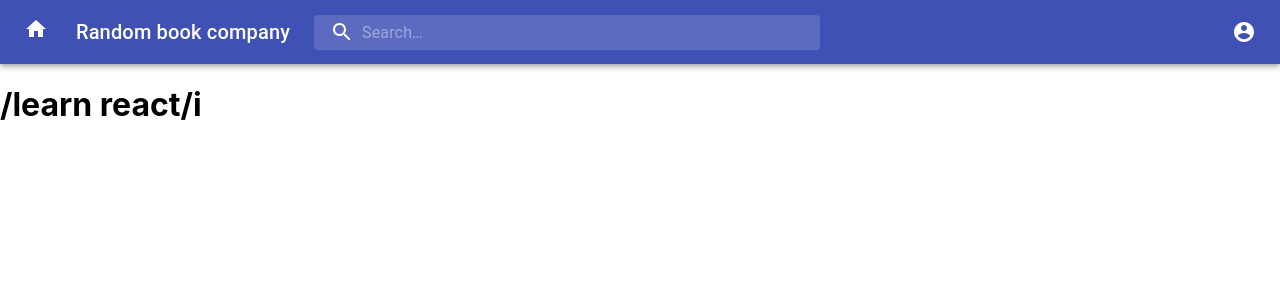
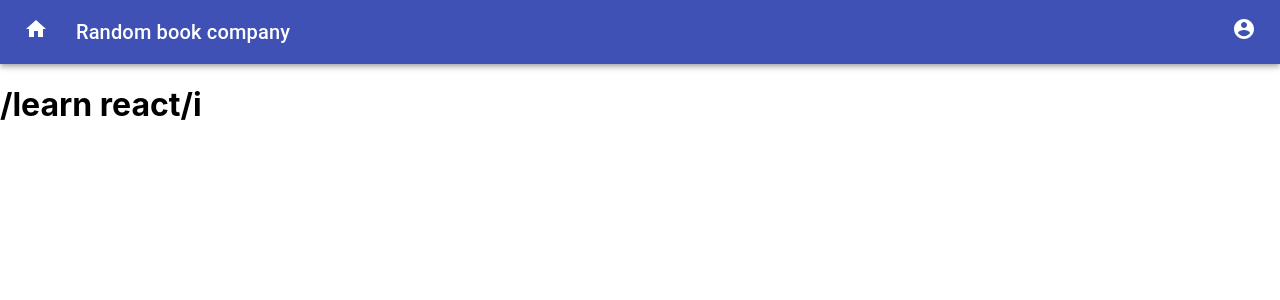
Before and after one commit to louisdtt/react-bibliotheque, a React (Create React App) app: page / in a window 1280 px wide. Shown: the top 300 px of the page. Built offline with nearby package versions, Linux system fonts and the light colour scheme.

Commit message:
Update Header component

```diff
--- a/src/components/BookList.tsx
+++ b/src/components/BookList.tsx
@@ -19,7 +19,7 @@ function BookList() {
             }, timeout: 10000
         }).then(async response => {
             await delay(1000)
-            setBooks(response.data.filter(book => book.category == "enfant"));
+            setBooks(response.data);
         }).catch((ex) => {
             let error = 'error';
             setError(error);
--- a/src/components/Header.tsx
+++ b/src/components/Header.tsx
@@ -102,25 +102,7 @@ export default function PrimarySearchAppBar() {
     handleMobileMenuClose();
   };
 
-  const handleMobileMenuOpen = (event: React.MouseEvent<HTMLElement>) => {
-    setMobileMoreAnchorEl(event.currentTarget);
-  };
-
   const menuId = 'primary-search-account-menu';
-  const renderMenu = (
-    <Menu
-      anchorEl={anchorEl}
-      anchorOrigin={{ vertical: 'top', horizontal: 'right' }}
-      id={menuId}
-      keepMounted
-      transformOrigin={{ vertical: 'top', horizontal: 'right' }}
-      open={isMenuOpen}
-      onClose={handleMenuClose}
-    >
-      <MenuItem onClick={handleMenuClose}>Profile</MenuItem>
-      <MenuItem onClick={handleMenuClose}>My account</MenuItem>
-    </Menu>
-  );
 
   const mobileMenuId = 'primary-search-account-menu-mobile';
   const renderMobileMenu = (
@@ -162,19 +144,6 @@ export default function PrimarySearchAppBar() {
           <Typography className={classes.title} variant="h6" noWrap>
             Random book company
           </Typography>
-          <div className={classes.search}>
-            <div className={classes.searchIcon}>
-              <SearchIcon />
-            </div>
-            <InputBase
-              placeholder="Search…"
-              classes={{
-                root: classes.inputRoot,
-                input: classes.inputInput,
-              }}
-              inputProps={{ 'aria-label': 'search' }}
-            />
-          </div>
           <div className={classes.grow} />
           <div className={classes.sectionDesktop}>
             <IconButton
@@ -182,10 +151,9 @@ export default function PrimarySearchAppBar() {
               aria-label="account of current user"
               aria-controls={menuId}
               aria-haspopup="true"
-              onClick={handleProfileMenuOpen}
               color="inherit"
             >
-              <AccountCircle />
+              <Link to="/login"><AccountCircle /></Link>
             </IconButton>
           </div>
           <div className={classes.sectionMobile}>
@@ -193,7 +161,6 @@ export default function PrimarySearchAppBar() {
               aria-label="show more"
               aria-controls={mobileMenuId}
               aria-haspopup="true"
-              onClick={handleMobileMenuOpen}
               color="inherit"
             >
               <MoreIcon />
@@ -202,7 +169,6 @@ export default function PrimarySearchAppBar() {
         </Toolbar>
       </AppBar>
       {renderMobileMenu}
-      {renderMenu}
     </div>
   );
 }
```
